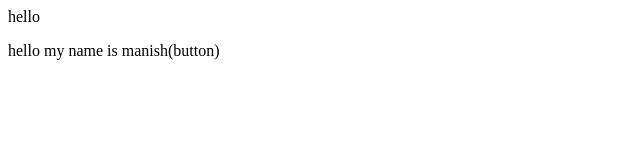
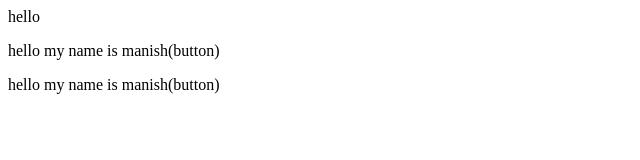
Before and after one commit to MANISH5899/hello, a plain HTML site: page index.html in a window 1280 px wide. Shown: the whole page, without its empty margins (0-640 px from the left). Drawn offline with Linux system fonts and the light colour scheme.

Commit message:
both merge

```diff
--- a/index.html
+++ b/index.html
@@ -3,4 +3,6 @@
 </p>
 <p>
     hello my name is manish(button)
+</p><p>
+    hello my name is manish(button)
 </p>
```
